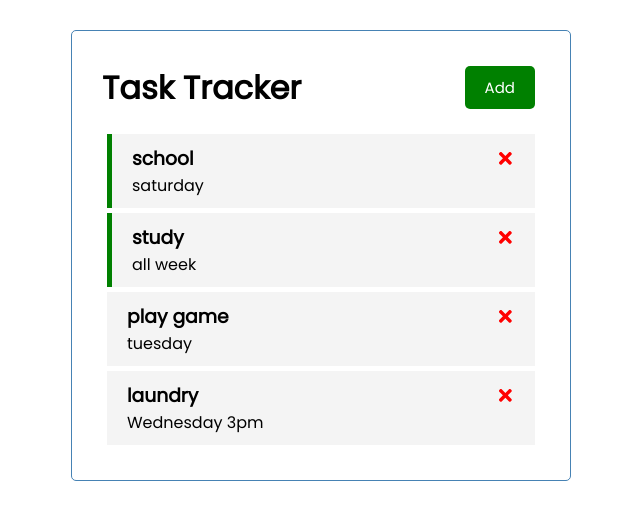
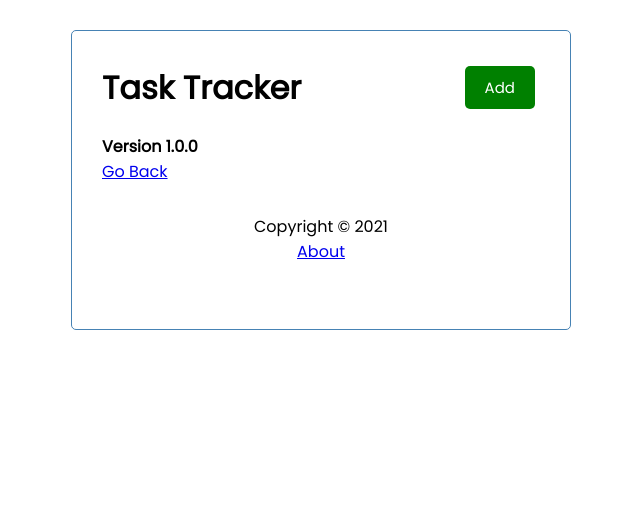
Before and after one commit to barksanto/react-task-tracker, a React (Create React App) app: page /about in a window 1280 px wide. Shown: the top 520 px of the page, without its empty margins (319-959 px from the left). Built offline with nearby package versions, Linux system fonts and the light colour scheme; data requests are answered from the project's data file.

Commit message:
When clicking on about link/ routes make sure only desired view components are rendered and viewable

```diff
--- a/package.json
+++ b/package.json
@@ -10,6 +10,7 @@
     "react": "^17.0.2",
     "react-dom": "^17.0.2",
     "react-icons": "^4.2.0",
+    "react-router-dom": "^5.2.0",
     "react-scripts": "4.0.3",
     "web-vitals": "^1.0.1"
   },
--- a/src/App.js
+++ b/src/App.js
@@ -1,7 +1,10 @@
 import Header from './components/Header'
+import Footer from './components/Footer'
 import Tasks from './components/Tasks'
 import AddTask from './components/AddTask'
+import About from './components/About'
 import { useState, useEffect } from 'react';
+import { BrowserRouter as Router, Route } from 'react-router-dom'
 
 
 function App() {
@@ -96,15 +99,23 @@
 
 
   return (
+    <Router>
       <div className="container">
         <Header onAdd={() => setShowAddTask(!showAddTask)}
           showAdd={showAddTask} />
+        <Route path="/" exact render={(props) => (
+          <>
             {showAddTask && <AddTask onAdd={addTask} />}
             {/* if no tasks in state, render message instead */}
             {tasks.length > 0 ? (<Tasks tasks={tasks}
               onDelete={deleteTask}
               onToggle={toggleReminder} />) : ("No tasks to show yet!")}
+          </>
+        )} />
+        <Route path="/about" component={About} />
+        <Footer />
       </div>
+    </Router>
   );
 }
 
--- /dev/null
+++ b/src/components/About.js
@@ -0,0 +1,10 @@
+const About = () => {
+  return (
+    <div>
+      <h4>Version 1.0.0</h4>
+      <a href="/">Go Back</a>
+    </div>
+  )
+}
+
+export default About
--- /dev/null
+++ b/src/components/Footer.js
@@ -0,0 +1,10 @@
+const Footer = () => {
+  return (
+    <footer>
+      <p>Copyright &copy; 2021</p>
+      <a href="/about">About</a>
+    </footer>
+  )
+}
+
+export default Footer
```
Also changed, not shown: 2 other files (tests, documents, lock files or other folders). Lines whose indentation alone changed are shown as unchanged.
